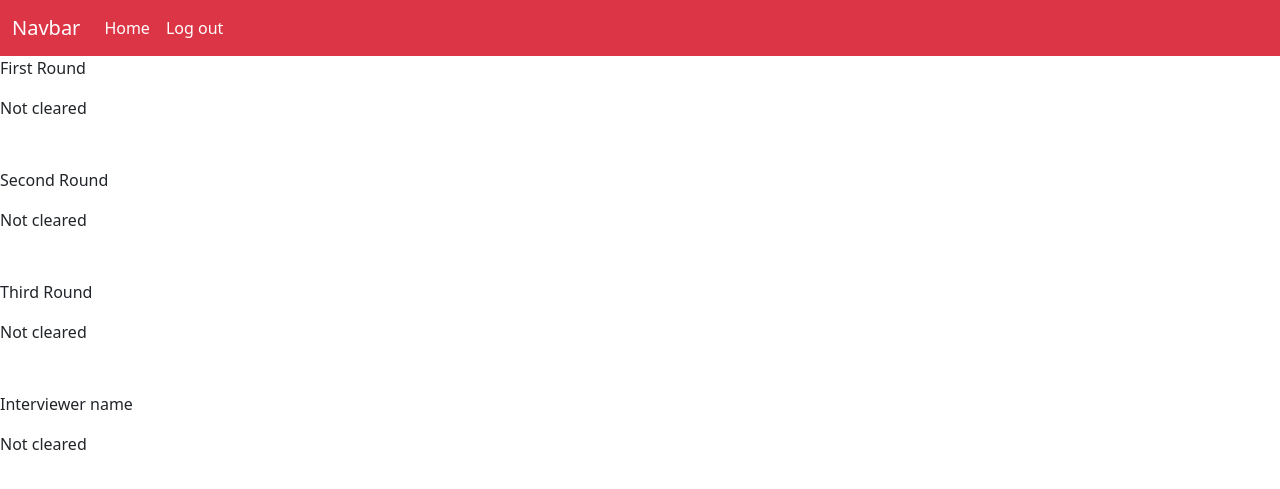
After one commit to shankar788/Interview_management, a Rails app: page /track/1 in a window 1280 px wide. The commit adds this page. Shown: the top 489 px of the page. Run offline with Rails 7, Linux system fonts and the light colour scheme; the visitor is signed in with stand-in values (Sample User, id 1); some libraries are stand-ins or nearby versions.

Commit message:
user_can _track

```diff
--- a/app/controllers/home_controller.rb
+++ b/app/controllers/home_controller.rb
@@ -92,4 +92,12 @@ class HomeController < ApplicationController
 
   end
 
+
+  def track
+    unless user_signed_in?
+      redirect_to new_user_session_path
+    end
+    @user = User.find(params[:id])
+  end
+
 end
--- a/app/views/home/candidate.html.erb
+++ b/app/views/home/candidate.html.erb
@@ -37,7 +37,7 @@
 
                <div class="row">
                 <div class="col-sm-3">
-                  <p class="mb-0"><%= link_to "Track" %></p>
+                  <p class="mb-0"><%= link_to "Track", track_path(current_user.id) %></p>
                  </div>
 
                </div>
--- /dev/null
+++ b/app/views/home/track.html.erb
@@ -0,0 +1,29 @@
+<p>First Round</p>
+<% if @user.first?%>
+ <%= @user.first%>
+ <%else%>
+  <%= "Not cleared"%>
+ <%end%>
+<br><br><br>
+ <p>Second Round</p>
+<% if @user.second?%>
+ <%= @user.second%>
+ <%else%>
+  <%= "Not cleared"%>
+ <%end%>
+<br><br><br>
+
+ <p>Third Round</p>
+<% if @user.third?%>
+ <%= @user.third%>
+ <%else%>
+  <%= "Not cleared"%>
+ <%end%>
+ <br><br><br>
+
+ <p>Interviewer name</p>
+ <% if @user.inter?%>
+  <%= @user.inter%>
+  <%else%>
+   <%= "Not cleared"%>
+  <%end%>
--- a/config/routes.rb
+++ b/config/routes.rb
@@ -11,6 +11,8 @@ Rails.application.routes.draw do
   post "updatedata/:id", to: "home#updatedata",as: :updatedata
   get "interviewer", to: "home#interviewer", as: :interviewer
   get "all_user_list", to: "home#all_user_list", as: :all_user_list
+  get "track/:id" , to: "home#track", as: :track
+
   devise_for :users, controllers: {
     registrations: 'users/registrations',
     sessions: 'users/sessions',
```
